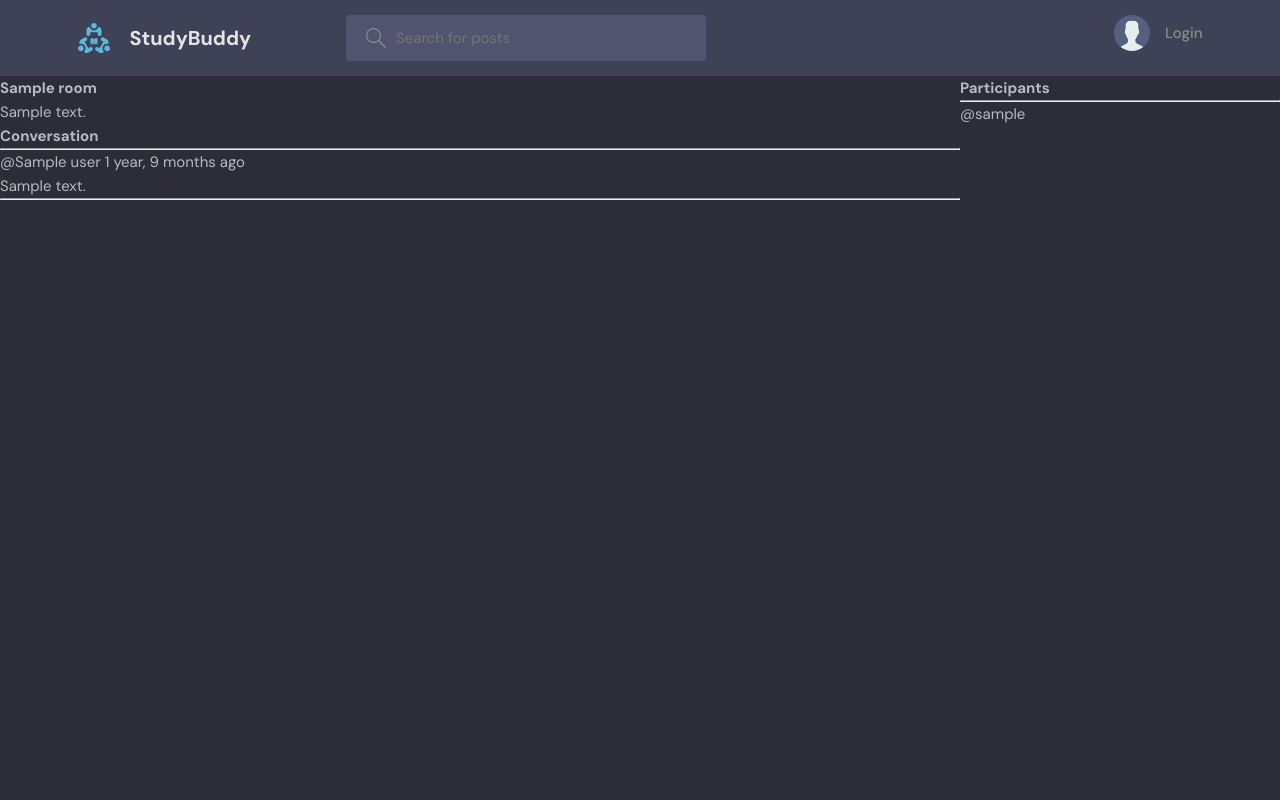
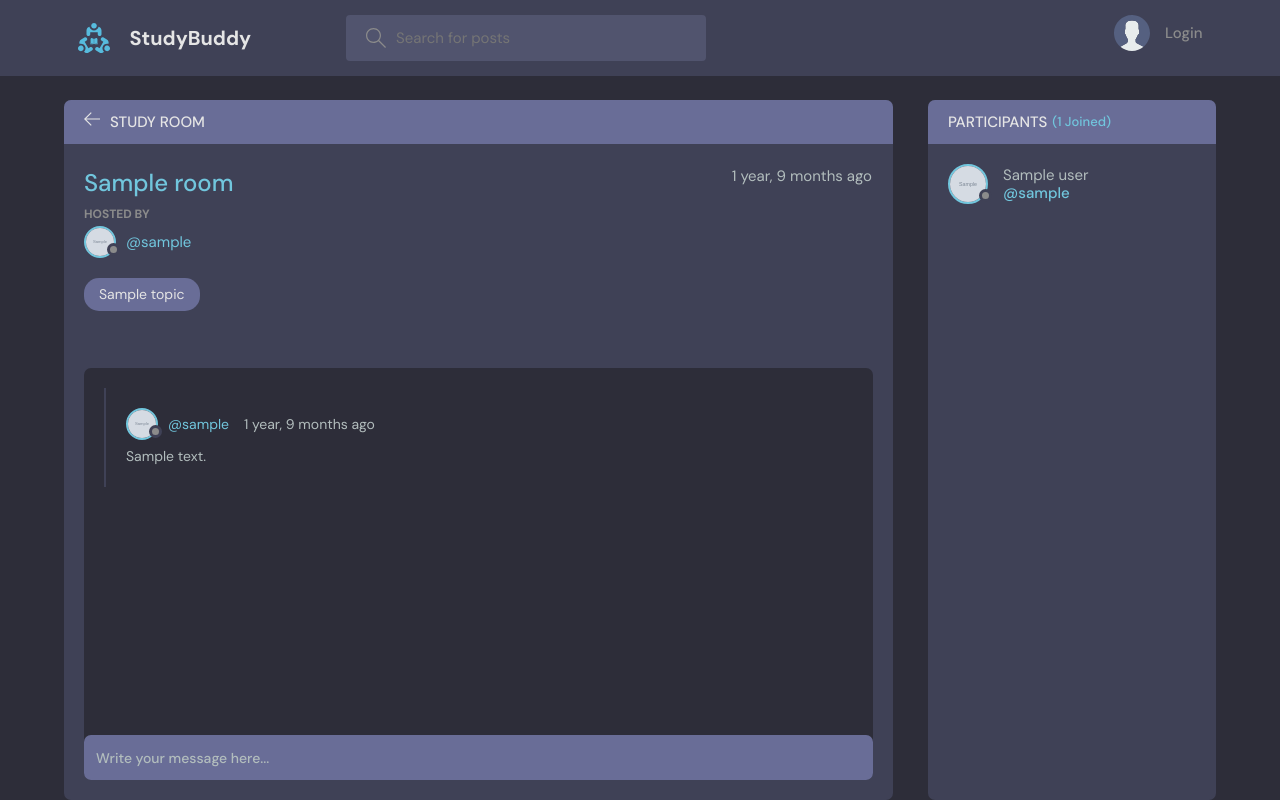
Before and after one commit to markpackham/DjangoDiscordClone, a Django app: template studybud/base/templates/base/room.html in a window 1280 px wide. Run offline with Django 3.2, Linux system fonts and the light colour scheme; the template is opened without the code that fills it: most values are stand-ins (such as "Sample title", 1, 10 or a date in 2020); grey boxes marked "Sample" are stand-in pictures.

Commit message:
rework room section
https://youtu.be/PtQiiknWUcI?t=17683

```diff
--- a/studybud/base/templates/base/room.html
+++ b/studybud/base/templates/base/room.html
@@ -1,54 +1,144 @@
 {% extends 'main.html' %}
 
 {% block content %}
+<main class="profile-page layout layout--2">
+    <div class="container">
+        <!-- Room Start -->
+        <div class="room">
+            <div class="room__top">
+                <div class="room__topLeft">
+                    <a href="{% url 'home' %}">
+                        <svg version="1.1" xmlns="http://www.w3.org/2000/svg" width="32" height="32"
+                            viewBox="0 0 32 32">
+                            <title>arrow-left</title>
+                            <path
+                                d="M13.723 2.286l-13.723 13.714 13.719 13.714 1.616-1.611-10.96-10.96h27.625v-2.286h-27.625l10.965-10.965-1.616-1.607z">
+                            </path>
+                        </svg>
+                    </a>
+                    <h3>Study Room</h3>
+                </div>
+                {% if room.host == request.user %}
+                <div class="room__topRight">
+                    <a href="{% url 'update-room' room.id %}">
+                        <svg enable-background="new 0 0 24 24" height="32" viewBox="0 0 24 24" width="32"
+                            xmlns="http://www.w3.org/2000/svg">
+                            <title>edit</title>
+                            <g>
+                                <path
+                                    d="m23.5 22h-15c-.276 0-.5-.224-.5-.5s.224-.5.5-.5h15c.276 0 .5.224.5.5s-.224.5-.5.5z" />
+                            </g>
+                            <g>
+                                <g>
+                                    <path
+                                        d="m2.5 22c-.131 0-.259-.052-.354-.146-.123-.123-.173-.3-.133-.468l1.09-4.625c.021-.09.067-.173.133-.239l14.143-14.143c.565-.566 1.554-.566 2.121 0l2.121 2.121c.283.283.439.66.439 1.061s-.156.778-.439 1.061l-14.142 14.141c-.065.066-.148.112-.239.133l-4.625 1.09c-.038.01-.077.014-.115.014zm1.544-4.873-.872 3.7 3.7-.872 14.042-14.041c.095-.095.146-.22.146-.354 0-.133-.052-.259-.146-.354l-2.121-2.121c-.19-.189-.518-.189-.707 0zm3.081 3.283h.01z" />
+                                </g>
+                                <g>
+                                    <path
+                                        d="m17.889 10.146c-.128 0-.256-.049-.354-.146l-3.535-3.536c-.195-.195-.195-.512 0-.707s.512-.195.707 0l3.536 3.536c.195.195.195.512 0 .707-.098.098-.226.146-.354.146z" />
+                                </g>
+                            </g>
+                        </svg>
+                    </a>
+                    <a href="{% url 'delete-room' room.id %}">
+                        <svg version="1.1" xmlns="http://www.w3.org/2000/svg" width="32" height="32"
+                            viewBox="0 0 32 32">
+                            <title>remove</title>
+                            <path
+                                d="M27.314 6.019l-1.333-1.333-9.98 9.981-9.981-9.981-1.333 1.333 9.981 9.981-9.981 9.98 1.333 1.333 9.981-9.98 9.98 9.98 1.333-1.333-9.98-9.98 9.98-9.981z">
+                            </path>
+                        </svg>
+                    </a>
+                </div>
+                {% endif %}
 
-<style>
-    .room-container {
-        display: grid;
-        grid-template-columns: 3fr 1fr;
-    }
-</style>
+            </div>
+            <div class="room__box scroll">
+                <div class="room__header scroll">
+                    <div class="room__info">
+                        <h3>{{room.name}}</h3>
+                        <span>{{room.created|timesince}} ago</span>
+                    </div>
+                    <div class="room__hosted">
+                        <p>Hosted By</p>
+                        <a href="{% url 'user-profile' room.host.id %}" class="room__author">
+                            <div class="avatar avatar--small">
+                                <img src="{{room.host.avatar.url}}" />
+                            </div>
+                            <span>@{{room.host.username}}</span>
+                        </a>
+                    </div>
+                    <span class="room__topics">{{room.topic}}</span>
+                </div>
 
-<div class="room-container">
-    <div>
-        <h1>{{room.name}}</h1>
+                <div class="room__conversation">
+                    <div class="threads scroll">
 
-        <p>{{room.description}}</p>
 
-        <div class="comment-wrapper">
-            <h3>Conversation</h3>
-            <hr>
-            {% for message in room_messages %}
-            <div>
-                {% if request.user == message.user %}
-                <a href="{% url 'delete-message' message.id %}">Delete</a>
-                {% endif %}
-                <small>@{{message.user}} {{message.created|timesince}} ago</small>
-                <p>{{message.body}}</p>
-                <hr>
+                        {% for message in room_messages %}
+                        <div class="thread">
+                            <div class="thread__top">
+                                <div class="thread__author">
+                                    <a href="{% url 'user-profile' message.user.id %}" class="thread__authorInfo">
+                                        <div class="avatar avatar--small">
+                                            <img src="{{message.user.avatar.url}}" />
+                                        </div>
+                                        <span>@{{message.user.username}}</span>
+                                    </a>
+                                    <span class="thread__date">{{message.created|timesince}} ago</span>
+                                </div>
+
+                                {% if request.user == message.user %}
+                                <a href="{% url 'delete-message' message.id %}">
+                                    <div class="thread__delete">
+                                        <svg version="1.1" xmlns="http://www.w3.org/2000/svg" width="32" height="32"
+                                            viewBox="0 0 32 32">
+                                            <title>remove</title>
+                                            <path
+                                                d="M27.314 6.019l-1.333-1.333-9.98 9.981-9.981-9.981-1.333 1.333 9.981 9.981-9.981 9.98 1.333 1.333 9.981-9.98 9.98 9.98 1.333-1.333-9.98-9.98 9.98-9.981z">
+                                            </path>
+                                        </svg>
+                                    </div>
+                                </a>
+                                {% endif %}
+                            </div>
+                            <div class="thread__details">
+                                {{message.body}}
+                            </div>
+                        </div>
+                        {% endfor %}
+                    </div>
+                </div>
+
             </div>
-            {% endfor %}
+            <div class="room__message">
+                <form action="" method="POST">
+                    {% csrf_token %}
+                    <input name="body" placeholder="Write your message here..." />
+                </form>
+            </div>
         </div>
+        <!-- Room End -->
 
-        {% if request.user.is_authenticated%}
-        <div class="comment-form">
-            <form method="POST" action="">
-                {% csrf_token %}
-                <input type="text" name="body" placeholder="Add a comment">
-            </form>
+        <!--   Start -->
+        <div class="participants">
+            <h3 class="participants__top">Participants <span>({{participants.count}} Joined)</span></h3>
+            <div class="participants__list scroll">
+                {% for user in participants %}
+                <a href="{%  url 'user-profile' user.id %}" class="participant">
+                    <div class="avatar avatar--medium">
+                        <img src="{{user.avatar.url}}" />
+                    </div>
+                    <p>
+                        {{user.name}}
+                        <span>@{{user.username}}</span>
+                    </p>
+                </a>
+                {% endfor %}
+            </div>
         </div>
-        {% endif %}
+        <!--  End -->
     </div>
-
-    <div>
-        <h3>Participants</h3>
-        <hr>
-        {% for user in participants %}
-        <div>
-            <p>@{{user.username}}</p>
-        </div>
-        {% endfor %}
-    </div>
-</div>
-
-{% endblock %}
+</main>
+<script src="script.js"></script>
+{% endblock content %}
```
Also changed, not shown: studybud/base/templates/base/old_room.html (added, +54 -0 lines).
